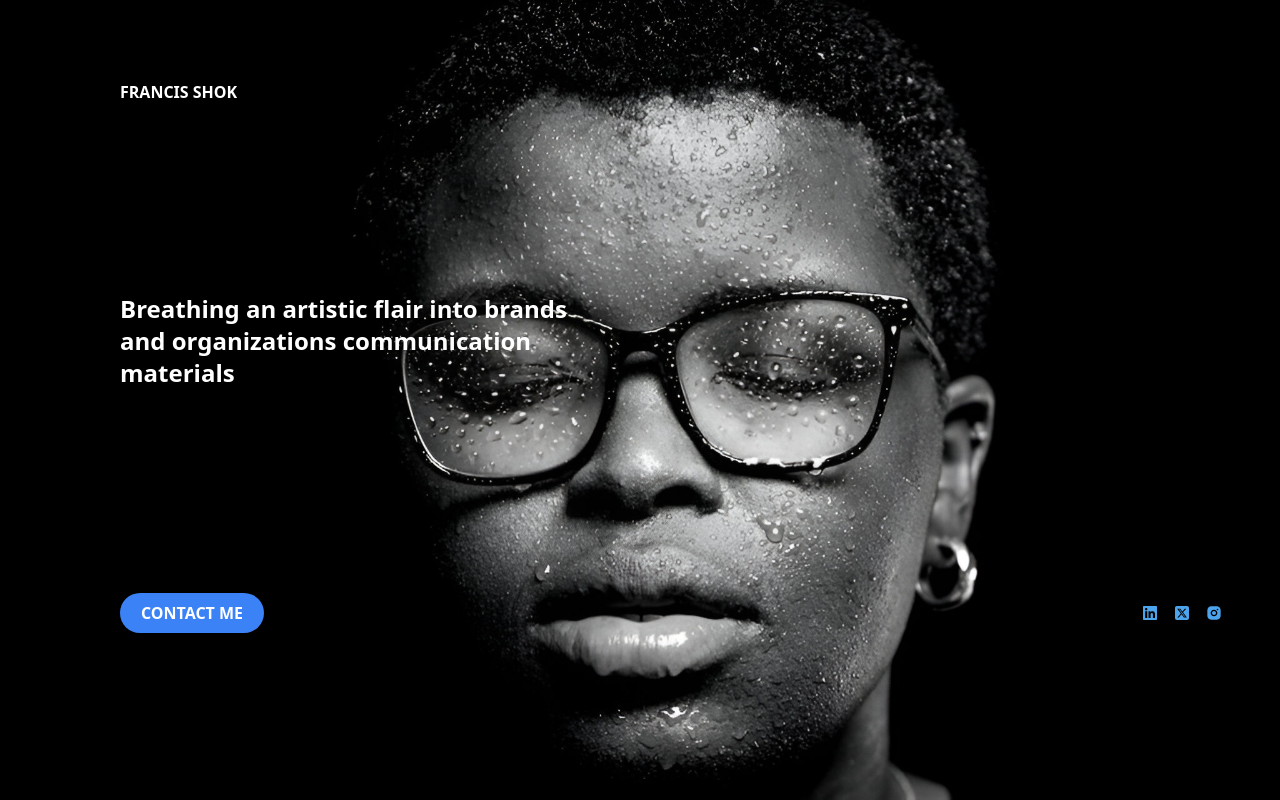
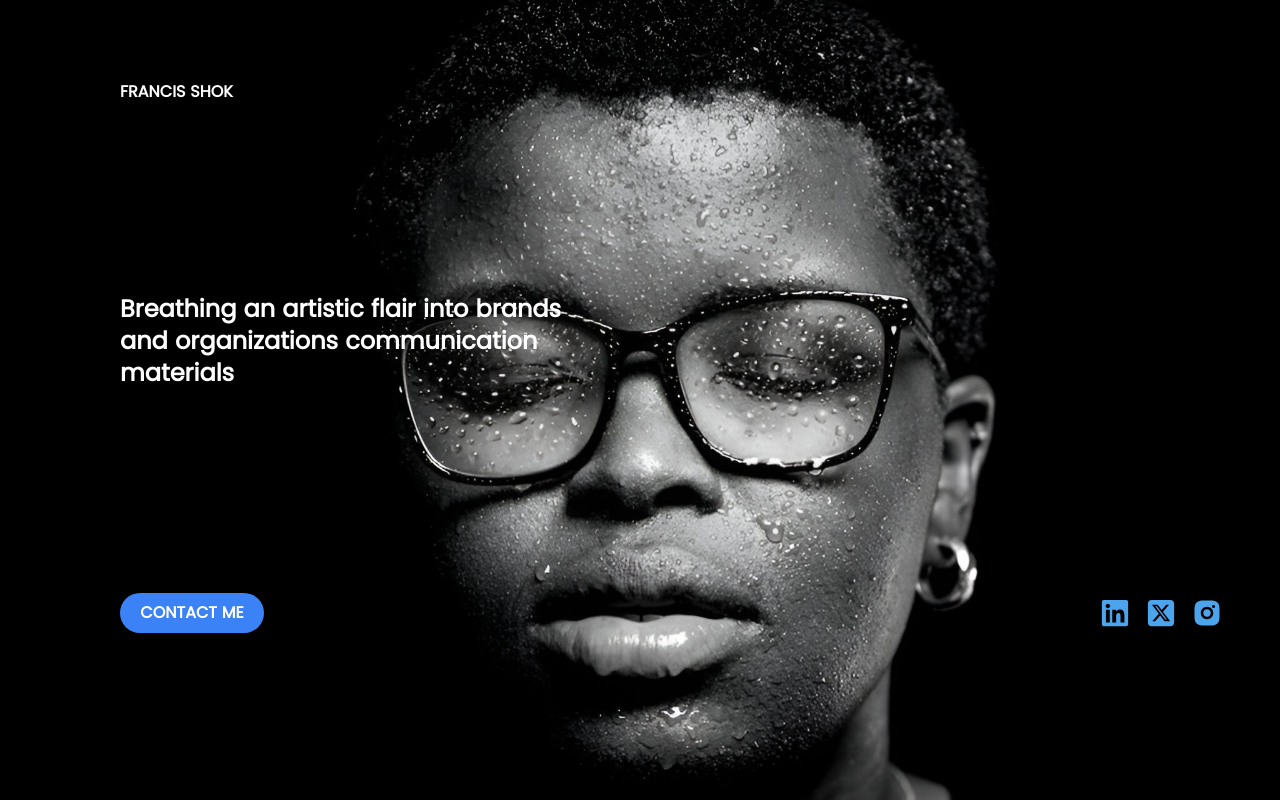
Before and after one commit to Joan13/portfolio-pic, a Next.js app: page / in a window 1280 px wide. Built offline with nearby package versions, Linux system fonts and the light colour scheme.

Commit message:
Added Poppins font

```diff
--- a/app/globals.css
+++ b/app/globals.css
@@ -1,6 +1,15 @@
 @tailwind base;
 @tailwind components;
 @tailwind utilities;
+
+@font-face {
+  font-family: "poppins";
+  src: url('./../app/assets/Poppins-Regular.ttf');
+}
+
+html{
+  font-family: 'poppins';
+}
 
 .mmm {
   background-image: url('./assets/Background_shokfm.jpeg');
@@ -38,6 +47,7 @@ body {
       rgb(var(--background-end-rgb))
     )
     rgb(var(--background-start-rgb));
+    font-family: 'poppins';
 }
 
 @layer utilities {
--- a/app/page.tsx
+++ b/app/page.tsx
@@ -72,7 +72,7 @@ export default function Home() {
     formData.append("sender_name", namee);
     formData.append("subject", "Contact - " + email);
     formData.append("message", message);
-    formData.append("recipient", "shok.fm@gmail.com");
+    formData.append("recipient", "jonaska@live.com");
 
     await axios.post("http://shok.fm/send_mail/mail.php", formData)
       .then((json) => {
@@ -101,13 +101,13 @@ export default function Home() {
           <div className="flex items-center"
             style={{ position: 'absolute', right: 50 }}>
             <a className="ml-2 mr-2" href="https://linkedin.com/in/shok-fm">
-              <FaLinkedin color="#4ca4ec" />
+              <FaLinkedin color="#4ca4ec" size={30} />
             </a>
             <a className="ml-2 mr-2">
-              <FaSquareXTwitter color="#4ca4ec" href="https://twitter.com/shok_fm" />
+              <FaSquareXTwitter size={30} color="#4ca4ec" href="https://twitter.com/shok_fm" />
             </a>
             <a className="ml-2 mr-2" href="https://instagram.com/shok_fm">
-              <RiInstagramFill color="#4ca4ec" />
+              <RiInstagramFill color="#4ca4ec" size={30} />
             </a>
           </div>
         </div>
@@ -120,7 +120,7 @@ export default function Home() {
           <div className="mx-auto max-w-screen-lg md:w-1/3 md:px-1 lg:px-1 xl:px-2">
             <div className="mb-4">
               <input value={namee} onChange={e => setNamee(e.target.value)}
-                placeholder="Names" name="name" className="text-white w-full pl-2" style={{ backgroundColor: 'rgba(255, 255, 255, 0.0)', outline: 'none', height: 50, borderBottomWidth: 1, borderColor: 'white', display: 'block' }} />
+                placeholder="Names" name="name" className="text-white w-full pl-2" style={{ backgroundColor: 'rgba(255, 255, 255, 0.0)', outline: 'none', height: 50, borderBottomWidth: 1, borderColor: 'white', display: 'block', fontFamily: "poppins" }} />
 
               <input value={email} onChange={e => setEmail(e.target.value)}
                 placeholder="Email adress" name="name" className="text-white w-full pl-2 mt-4" style={{ backgroundColor: 'rgba(255, 255, 255, 0.0)', outline: 'none', height: 50, borderBottomWidth: 1, borderColor: 'white' }} />
```
Also changed, not shown: app/assets/Poppins-Regular.ttf (added).
